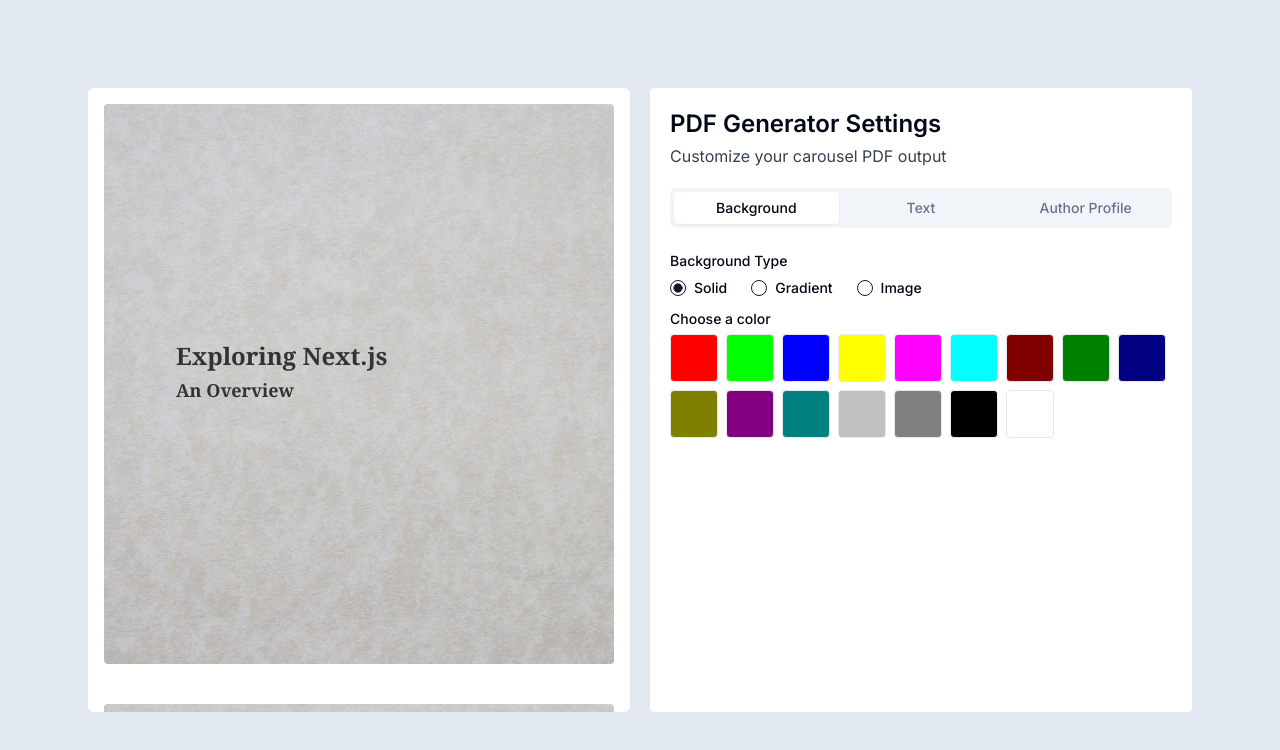
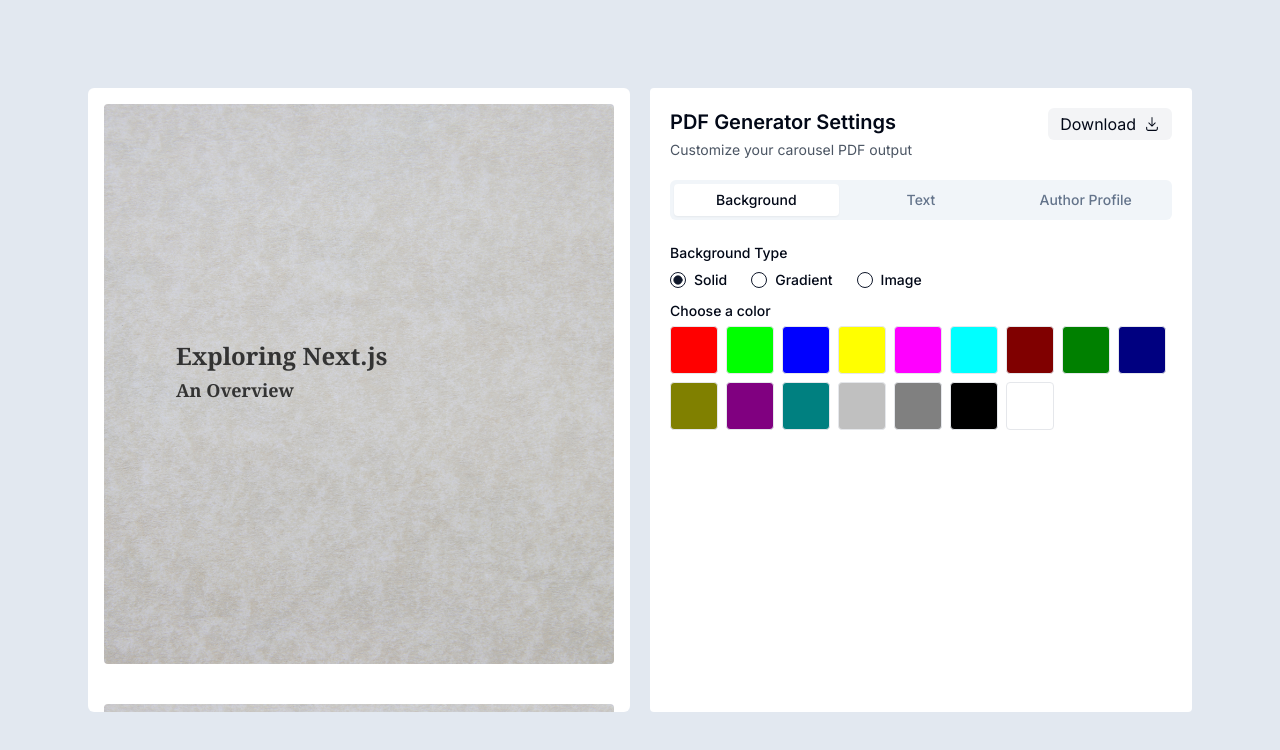
Before and after one commit to RamK777-stack/pdf-carousal, a Next.js app: page / in a window 1280 px wide. Shown: the top 750 px of the page. Built offline with nearby package versions, Linux system fonts and the light colour scheme.

Commit message:
download button

```diff
--- a/package.json
+++ b/package.json
@@ -9,6 +9,7 @@
     "lint": "next lint"
   },
   "dependencies": {
+    "@radix-ui/react-icons": "^1.3.0",
     "@radix-ui/react-label": "^2.1.0",
     "@radix-ui/react-radio-group": "^1.2.0",
     "@radix-ui/react-select": "^2.1.1",
--- a/src/app/components/PdfGeneratorSettings.tsx
+++ b/src/app/components/PdfGeneratorSettings.tsx
@@ -6,6 +6,7 @@ import { RadioGroup, RadioGroupItem } from "@/app/components/ui/radio-group";
 import { Input } from "@/app/components/ui/input";
 import { Switch } from "@/app/components/ui/switch";
 import { Select, SelectContent, SelectItem, SelectTrigger, SelectValue } from "@/app/components/ui/select";
+import { DownloadIcon } from '@radix-ui/react-icons'
 
 const colorOptions = [
     '#FF0000', '#00FF00', '#0000FF', '#FFFF00', '#FF00FF', '#00FFFF',
@@ -48,11 +49,18 @@ const PdfGeneratorSettings = () => {
     const [selectedSocialMedia, setSelectedSocialMedia] = useState('');
 
     return (
-        <div className="flex flex-col h-full w-full p-5 bg-white rounded">
-            <div className='space-y-1 mb-5'>
-                <h3 className='text-2xl font-semibold'>PDF Generator Settings</h3>
-                <h5 className='text-gray-700'>Customize your carousel PDF output</h5>
+        <div className="flex flex-col h-full w-full p-5 bg-white rounded overflow-y-auto">
+            <div className='flex justify-between items-start'>
+                <div className='space-y-1 mb-5'>
+                    <h3 className='text-xl font-semibold'>PDF Generator Settings </h3>
+                    <h5 className='text-sm text-gray-600'>Customize your carousel PDF output</h5>
+                </div>
+                <div className='flex space-x-2 items-center h-auto bg-gray-100 px-3 py-1 rounded-md cursor-pointer'>
+                    <p>Download</p>
+                    <DownloadIcon className='h-4 w-4' />
+                </div>
             </div>
+
             <Tabs defaultValue="background" className='space-y-5'>
                 <TabsList className="grid w-full grid-cols-3">
                     <TabsTrigger value="background">Background</TabsTrigger>
```
Also changed, not shown: 1 other file (tests, documents, lock files or other folders).
